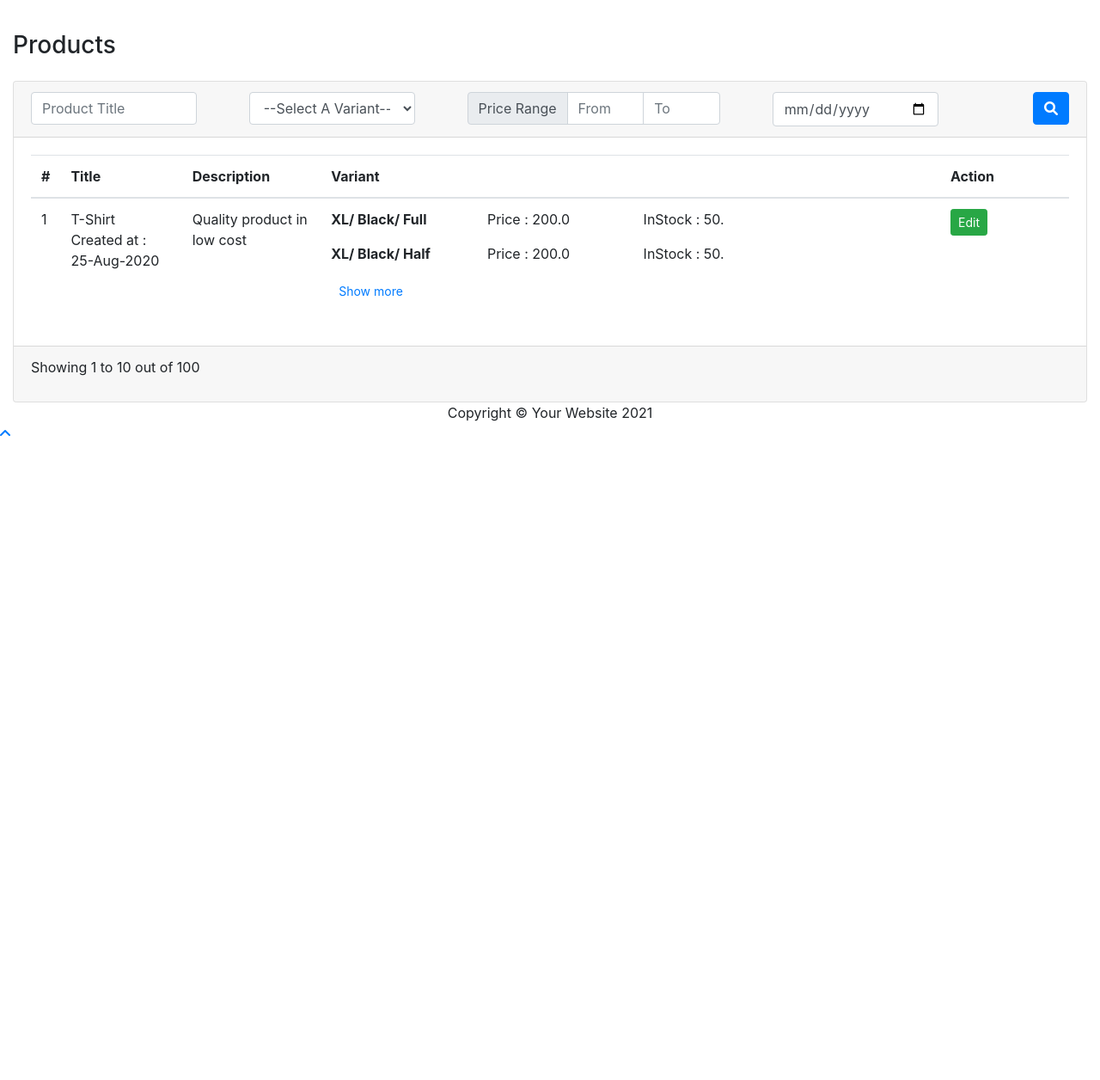
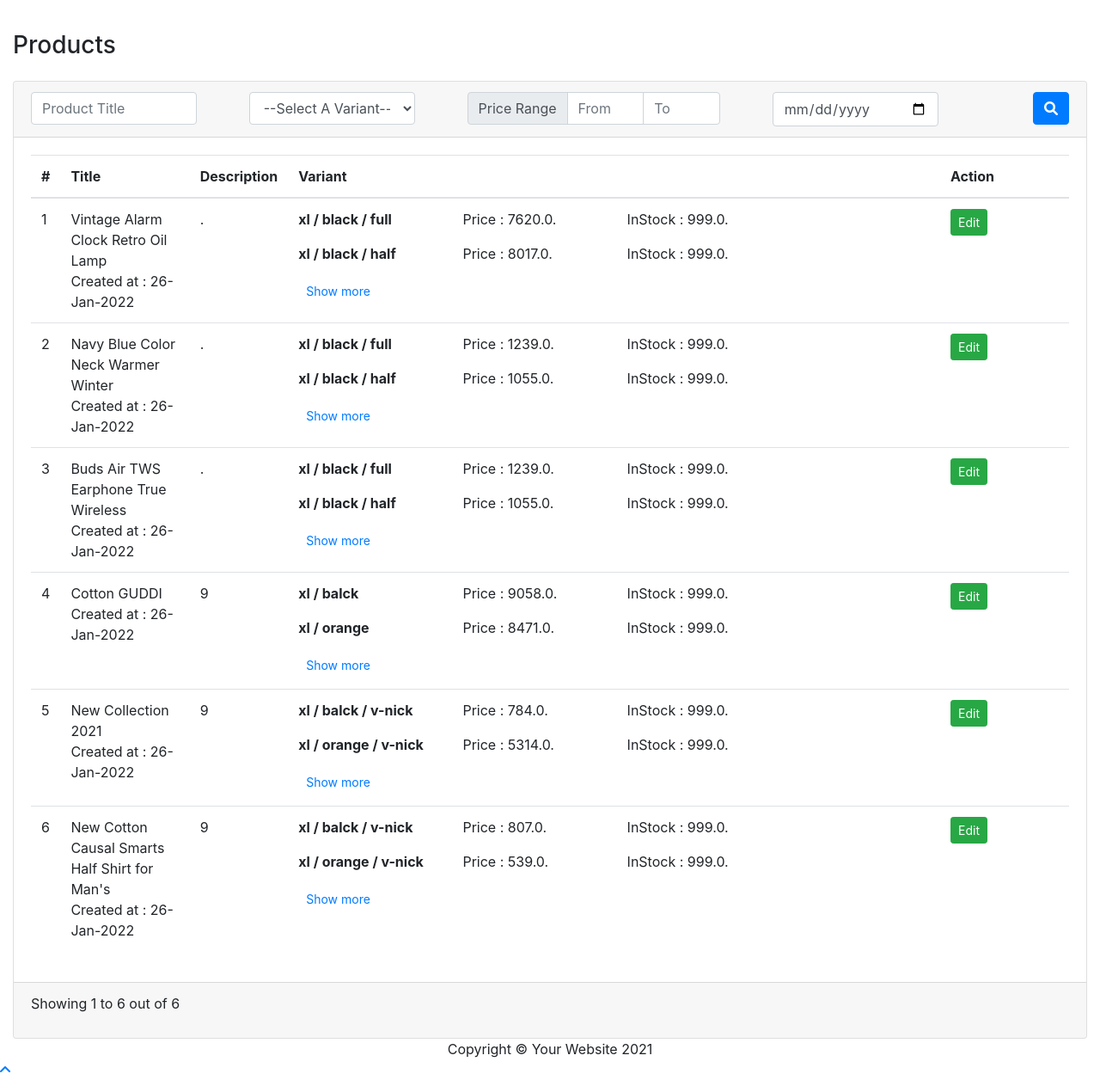
Before and after one commit to plabondatta26/Coding-test-mediusware, a Django app: page /product/list/ in a window 1280 px wide. Shown: the part 619-1875 px from the top of the page at 86% size. Before the commit the page ends 1126 px from the top, so only its background shows below. Run offline with Django 3.2, Linux system fonts and the light colour scheme; data comes from the database, SQL or seed files in the repository; style sheets or scripts are compiled from the project's sources; some libraries are stand-ins or nearby versions.

Commit message:
product list data rendered, and pagination details added

```diff
--- a/src/product/templates/products/list.html
+++ b/src/product/templates/products/list.html
@@ -55,7 +55,45 @@
                     </thead>
 
                     <tbody>
-                    <tr>
+                        {% for product in product_data %}
+                        <tr>
+                            <td>{{product.product_id}}</td>
+                            <td>{{product.product_title}} <br> Created at : {{product.product_created_at|date:"d-M-Y"}}</td>
+                            <td>{{product.product_description}}</td>
+                            <td>
+                                <dl class="row mb-0" style="height: 80px; overflow: hidden" id="variant{{ product.product_id }}">
+                                    {% for variant in product.variant_data %}
+                                    <dt class="col-sm-3 pb-0">
+
+                                        {{variant.product_variant_one}}
+
+                                        {% if variant.product_variant_two%}
+                                        / {{variant.product_variant_two}}
+                                        {% endif %}
+
+                                        {% if variant.product_variant_three%}
+                                        / {{variant.product_variant_three}}
+                                        {% endif %}
+                                    </dt>
+                                    <dd class="col-sm-9">
+                                        <dl class="row mb-0">
+                                            <dd class="col-sm-4 pb-0">Price : {{variant.price}}.</dd>
+                                            <dd class="col-sm-8 pb-0">InStock : {{variant.stock}}.</dd>
+                                        </dl>
+                                    </dd>
+                                    {% endfor %}
+                                </dl>
+                                <button onclick="$('#variant{{ product.product_id }}').toggleClass('h-auto')" class="btn btn-sm btn-link">Show more
+                                </button>
+                            </td>
+                            <td>
+                                <div class="btn-group btn-group-sm">
+                                    <a href="" class="btn btn-success">Edit</a>
+                                </div>
+                            </td>
+                        </tr>
+                        {% endfor %}
+                    <!-- <tr>
                         <td>1</td>
                         <td>T-Shirt <br> Created at : 25-Aug-2020</td>
                         <td>Quality product in low cost</td>
@@ -106,7 +144,7 @@
                                 <a href="" class="btn btn-success">Edit</a>
                             </div>
                         </td>
-                    </tr>
+                    </tr> -->
                     </tbody>
 
                 </table>
@@ -117,7 +155,7 @@
         <div class="card-footer">
             <div class="row justify-content-between">
                 <div class="col-md-6">
-                    <p>Showing 1 to 10 out of 100</p>
+                    <p>{{pagination_details}}</p>
                 </div>
                 <div class="col-md-2">
 
```
